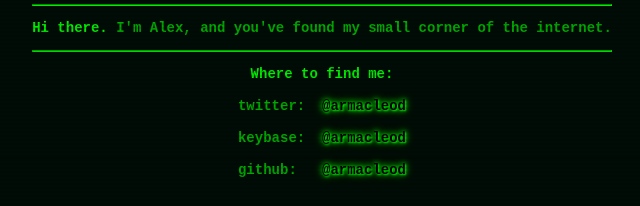
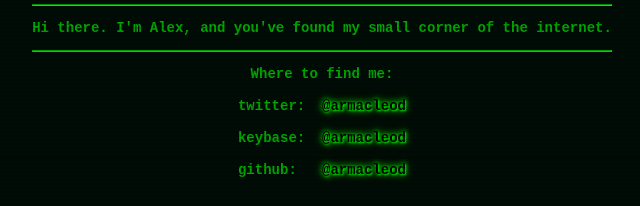
Before and after one commit to armacleod/armacleod-web, a plain HTML site: page index.html in a window 1280 px wide. Shown: the part 357-563 px from the top of the page, 318-958 px from the left. Drawn offline with Linux system fonts and the light colour scheme.

Commit message:
Update index.html

```diff
--- a/index.html
+++ b/index.html
@@ -13,8 +13,8 @@
 <div class="overlay scanline"></div>
 <div class="overlay flicker"></div>
 <div class="container">
-<main class="body">
-    <pre class="logo"><span class="w">
+    <main class="body">
+        <pre class="logo"><span class="w">
 ⠀⠀⠀⠀⠀⠀⠀⠀⠀⠀⠀⠀⠀⠀⠀⠀⠀⠀⠀⠀⠀⠀⠀⠀⠀⠀⠀⠀⠀⠀
 ⠀⠀⠀⠀⠀⠀⠀⠀⠀⠀⠀⠀⠀⠀⠀⠀⠀⠀⠀⠀⠀⠀⠀⠀⠀⠀⠀⠀⠀⠀
 ⠀⠀⠀⠀⣀⣤⣴⣶⣶⣦⣄⡀⠀⠀⠀⠀⠀⠀⢀⣤⣶⣶⣶⣦⣤⡀⠀⠀⠀⠀
@@ -28,17 +28,17 @@
 ⠀⠀⠀⠀⠈⠛⠻⠿⠿⠿⠛⠁⠀⠀⠀⠀⠀⠀⠈⠙⠻⠿⠿⠿⠛⠉⠀⠀⠀⠀
 ⠀⠀⠀⠀⠀⠀⠀⠀⠀⠀⠀⠀⠀⠀⠀⠀⠀⠀⠀⠀⠀⠀⠀⠀⠀⠀⠀⠀⠀⠀
 ⠀⠀⠀⠀⠀⠀⠀⠀⠀⠀⠀⠀⠀⠀⠀⠀⠀⠀⠀⠀⠀⠀⠀⠀⠀⠀⠀⠀⠀⠀
-    </span></pre>
+        </span></pre>
     <section>
         <hr>
         <p class="lg">
-        <span class="w">Hi there. </span>I'm Alex, and you've found my small corner of the internet.
+        Hi there. I'm Alex, and you've found my small corner of the internet.
         </p>
     </section>
     <section>
         <hr>
         <p class="lg">
-        <span class="w">Where to find me:</span><br><br>
+        Where to find me:<br><br>
         twitter:&nbsp; <span class="lg"><a href="https://twitter.com/armacleod" target="_blank">@armacleod</a></span><br><br>
         keybase:&nbsp; <span class="lg"><a href="https://keybase.io/armacleod" target="_blank">@armacleod</a></span><br><br>
         github:&nbsp;&nbsp; <span class="lg"><a href="https://github.com/armacleod" target="_blank">@armacleod</a></span><br><br><br><br>
```
